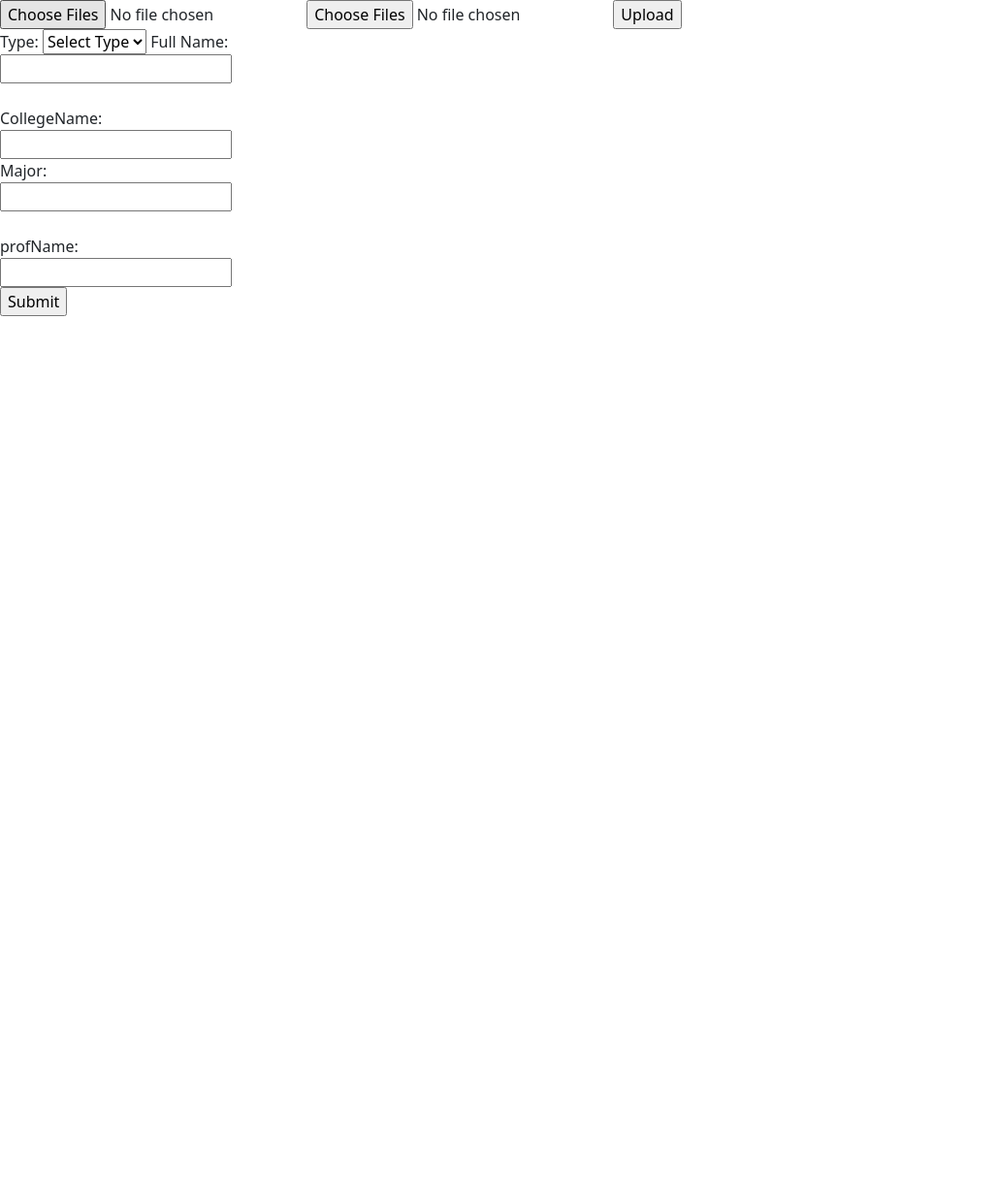
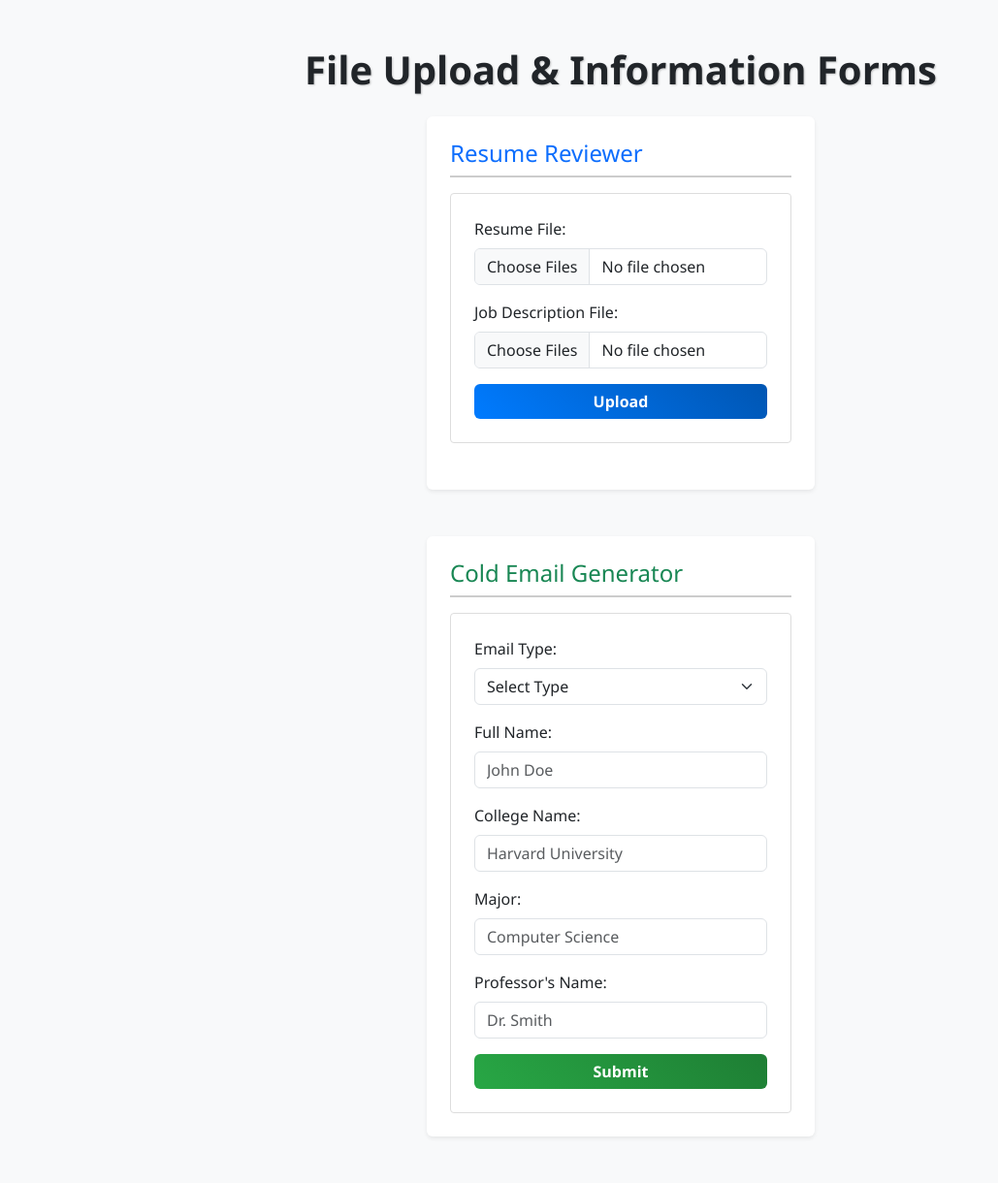
Before and after one commit to CS196Illinois/FA24-Group8, a Flask app: page / in a window 1280 px wide. Shown: the whole page at 97% size, without its empty margins (0-1029 px from the left). Before the commit the page ends 326 px from the top, so only its background shows below. Run offline with Flask 3, Linux system fonts and the light colour scheme.

Commit message:
Made Frontend Look A Lot Nicer

```diff
--- a/bot.py
+++ b/bot.py
@@ -23,6 +23,7 @@ class Chatbot:
             )
             reply_content = response.choices[0].message.content
             return reply_content
+
 
         except Exception as e:
             return "failed"
--- a/static/main.css
+++ b/static/main.css
@@ -1,35 +1,64 @@
+body {
+  font-family: "Segoe UI", Tahoma, Geneva, Verdana, sans-serif;
+}
 
-.dropbtn {
-  background-color: #28c4e7;
-  color: white;
-  padding: 16px;
-  font-size: 16px;
+h1 {
+  text-shadow: 1px 1px 2px rgba(0,0,0,0.2);
+}
+
+h2 {
+  border-bottom: 2px solid #ccc;
+  padding-bottom: 0.5rem;
+}
+
+label {
+  font-weight: 500;
+}
+
+.container {
+  max-width: 800px;
+}
+
+/* Customize form appearance */
+form {
+  border: 1px solid #ddd;
+  border-radius: 0.25rem;
+  padding: 1.5rem;
+  background: #fff;
+}
+
+/* Add subtle hover effect to form fields */
+form .form-control:hover,
+form .form-select:hover {
+  border-color: #66afe9;
+  box-shadow: 0 0 5px rgba(102,175,233,0.5);
+}
+
+/* Improve buttons appearance */
+.btn {
+  font-size: 1rem;
+  font-weight: 600;
+}
+
+.btn-primary {
+  background: linear-gradient(45deg, #007bff, #0056b3);
   border: none;
 }
 
-.dropdown {
-  position: relative;
-  display: inline-block;
+.btn-primary:hover {
+  background: linear-gradient(45deg, #0056b3, #003f7f);
 }
 
-.dropdown-content {
-  display: none;
-  position: absolute;
-  background-color: #f1f1f1;
-  min-width: 160px;
-  box-shadow: 0px 8px 16px 0px rgba(0,0,0,0.2);
-  z-index: 1;
+.btn-success {
+  background: linear-gradient(45deg, #28a745, #1e7e34);
+  border: none;
 }
 
-.dropdown-content a {
-  color: black;
-  padding: 12px 16px;
-  text-decoration: none;
-  display: block;
+.btn-success:hover {
+  background: linear-gradient(45deg, #1e7e34, #155724);
 }
 
-.dropdown-content a:hover {background-color: #ddd;}
-
-.dropdown:hover .dropdown-content {display: block;}
-
-.dropdown:hover .dropbtn {background-color: #32f1ff;}
+/* Subtle shadow for forms */
+.shadow-sm {
+  box-shadow: 0 0 10px rgba(0,0,0,0.1);
+}
--- a/templates/index.html
+++ b/templates/index.html
@@ -4,53 +4,73 @@
     <meta charset="UTF-8">
     <meta name="viewport" content="width=device-width, initial-scale=1.0">
     <title>Document</title>
+    <!-- Bootstrap CSS -->
     <link rel="stylesheet" href="https://cdn.jsdelivr.net/npm/bootstrap@5.3.0/dist/css/bootstrap.min.css">
+    <!-- Custom CSS -->
     <link rel="stylesheet" href="{{ url_for('static', filename='main.css') }}">
 </head>
-<body>
-        <html>
-    <head>
-        <title>Upload Multiple files : </title>
-    </head>
-    <body>
-        <form action = "/upload" method="POST" enctype="multipart/form-data">
-            <input type="file" name="file" multiple />
-            <input type="file" name="job_desc" multiple />
-            <input type = "submit" value="Upload">
-        </form>
+<body class="bg-light">
 
+    <div class="container py-5">
+        <h1 class="text-center mb-4 fw-bold">File Upload & Information Forms</h1>
 
-        <form action = "/emails" method="POST" enctype="multipart/form-data">
+        <div class="row justify-content-center mb-5">
+            <div class="col-md-6 bg-white p-4 rounded shadow-sm">
+                <h2 class="h4 mb-3 text-primary">Resume Reviewer</h2>
+                <form action="/upload" method="POST" enctype="multipart/form-data" class="mb-4">
+                    <div class="mb-3">
+                        <label for="file" class="form-label">Resume File:</label>
+                        <input type="file" name="file" multiple class="form-control" id="file" />
+                    </div>
+                    <div class="mb-3">
+                        <label for="job_desc" class="form-label">Job Description File:</label>
+                        <input type="file" name="job_desc" multiple class="form-control" id="job_desc" />
+                    </div>
+                    <button type="submit" class="btn btn-primary w-100">Upload</button>
+                </form>
+            </div>
+        </div>
 
-            <label for="type">Type:</label>
-            <select name="type" id="type" required>
-              <option value="type" selected="selected">Select Type</option>
-              <option value="initial">initial</option>
-              <option value="followup">follow up</option>
-            </select>
+        <div class="row justify-content-center">
+            <div class="col-md-6 bg-white p-4 rounded shadow-sm">
+                <h2 class="h4 mb-3 text-success">Cold Email Generator</h2>
+                <form action="/emails" method="POST" enctype="multipart/form-data">
 
-            <!-- <label for="type">Type:</label><br>
-            <input type="text" id="type" name="type"><br> -->
-            <label for="lname">Full Name:</label><br>
-            <input type="text" id="lname" name="lname"><br><br>
-            <label for="collegeName">CollegeName:</label><br>
-            <input type="text" id="collegeName" name="collegeName"><br>
-            <label for="major">Major:</label><br>
-            <input type="text" id="major" name="major"><br><br>
-            <label for="profName">profName:</label><br>
-            <input type="text" id="profName" name="profName"><br>
-            <input type="submit" value="Submit">
-          </form>
+                    <div class="mb-3">
+                        <label for="type" class="form-label">Email Type:</label>
+                        <select name="type" id="type" required class="form-select">
+                            <option value="type" selected>Select Type</option>
+                            <option value="initial">Initial</option>
+                            <option value="followup">Follow up</option>
+                        </select>
+                    </div>
 
+                    <div class="mb-3">
+                        <label for="lname" class="form-label">Full Name:</label>
+                        <input type="text" id="lname" name="lname" class="form-control" placeholder="John Doe">
+                    </div>
 
+                    <div class="mb-3">
+                        <label for="collegeName" class="form-label">College Name:</label>
+                        <input type="text" id="collegeName" name="collegeName" class="form-control" placeholder="Harvard University">
+                    </div>
 
+                    <div class="mb-3">
+                        <label for="major" class="form-label">Major:</label>
+                        <input type="text" id="major" name="major" class="form-control" placeholder="Computer Science">
+                    </div>
 
+                    <div class="mb-3">
+                        <label for="profName" class="form-label">Professor's Name:</label>
+                        <input type="text" id="profName" name="profName" class="form-control" placeholder="Dr. Smith">
+                    </div>
 
+                    <button type="submit" class="btn btn-success w-100">Submit</button>
+                </form>
+            </div>
+        </div>
 
-
-
-    </body>
-    </html>
+    </div>
 
 </body>
 </html>
```
Also changed, not shown: static/emails.css (added, +56 -0 lines), static/uploads.css (added, +49 -0 lines), templates/emails.html (+19 -4 lines), templates/uploads.html (+10 -4 lines), 2 other files.
